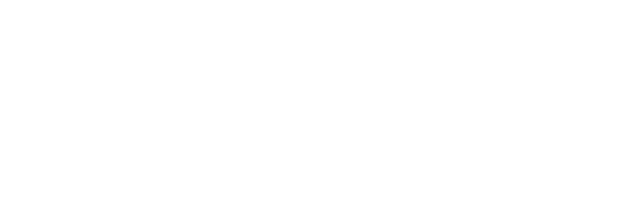
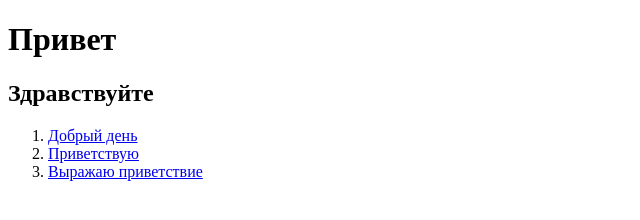
Before and after one commit to SmallEmoLover/task-html, a website: page src/index.html in a window 1280 px wide. Shown: the whole page, without its empty margins (0-640 px from the left). Drawn offline with Linux system fonts and the light colour scheme.

Commit message:
Complete task

```diff
--- a/src/index.html
+++ b/src/index.html
@@ -3,5 +3,13 @@
     <head>
         <title>HTML</title>
     </head>
-    <body></body>
+    <body>
+        <h1>Привет</h1>
+        <h2>Здравствуйте</h2>
+        <ol>
+            <li><a href="https://google.com"> Добрый день </a></li>
+            <li><a href="https://yandex.ru"> Приветствую </a></li>
+            <li><a href="https://duckduckgo.com"> Выражаю приветствие </a></li>
+        </ol>
+    </body>
 </html>
```
